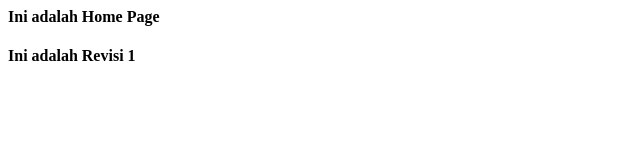
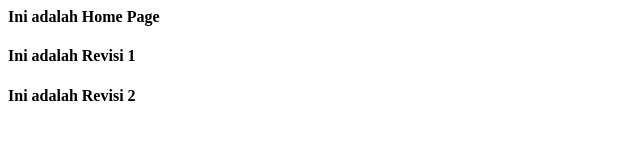
Before and after one commit to Hanzein/MyProjectGIT1, a plain HTML site: page index.html in a window 1280 px wide. Shown: the whole page, without its empty margins (0-640 px from the left). Drawn offline with Linux system fonts and the light colour scheme.

Commit message:
Revisi 3

```diff
--- a/index.html
+++ b/index.html
@@ -5,5 +5,6 @@
     <body>
         <h4>Ini adalah Home Page</h4>
         <h4>Ini adalah Revisi 1</h4>
+        <h4>Ini adalah Revisi 2</h4>
     </body>
 </html>
```
